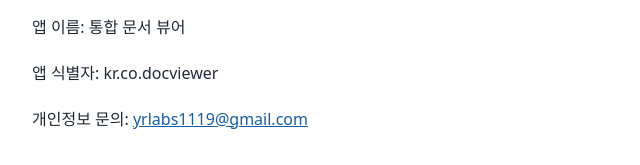
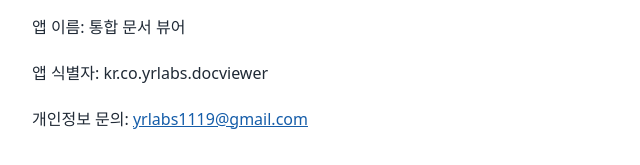
Before and after one commit to gunshot99/docviewer-privacy, a plain HTML site: page index.html in a window 1280 px wide. Shown: the part 268-433 px from the top of the page, 208-848 px from the left. Drawn offline with Linux system fonts and the light colour scheme.

Commit message:
Add files via upload

```diff
--- a/index.html
+++ b/index.html
@@ -64,7 +64,7 @@
       <p>시행일: 2026년 11월 19일</p>
       <p>운영자: YR Labs</p>
       <p>앱 이름: 통합 문서 뷰어</p>
-      <p>앱 식별자: kr.co.docviewer</p>
+      <p>앱 식별자: kr.co.yrlabs.docviewer</p>
       <p>
         개인정보 문의:
         <a href="mailto:yrlabs1119@gmail.com">yrlabs1119@gmail.com</a>
```
